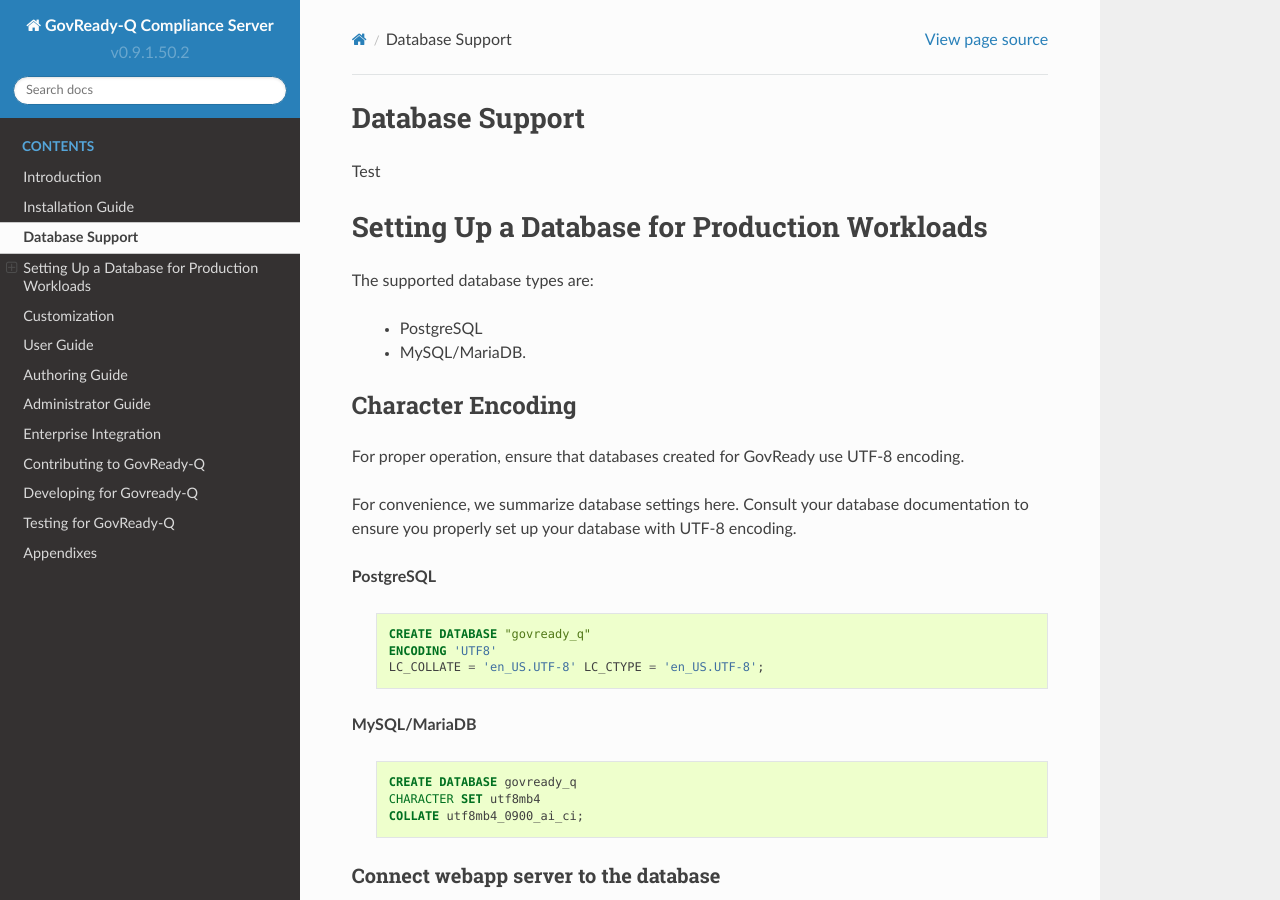
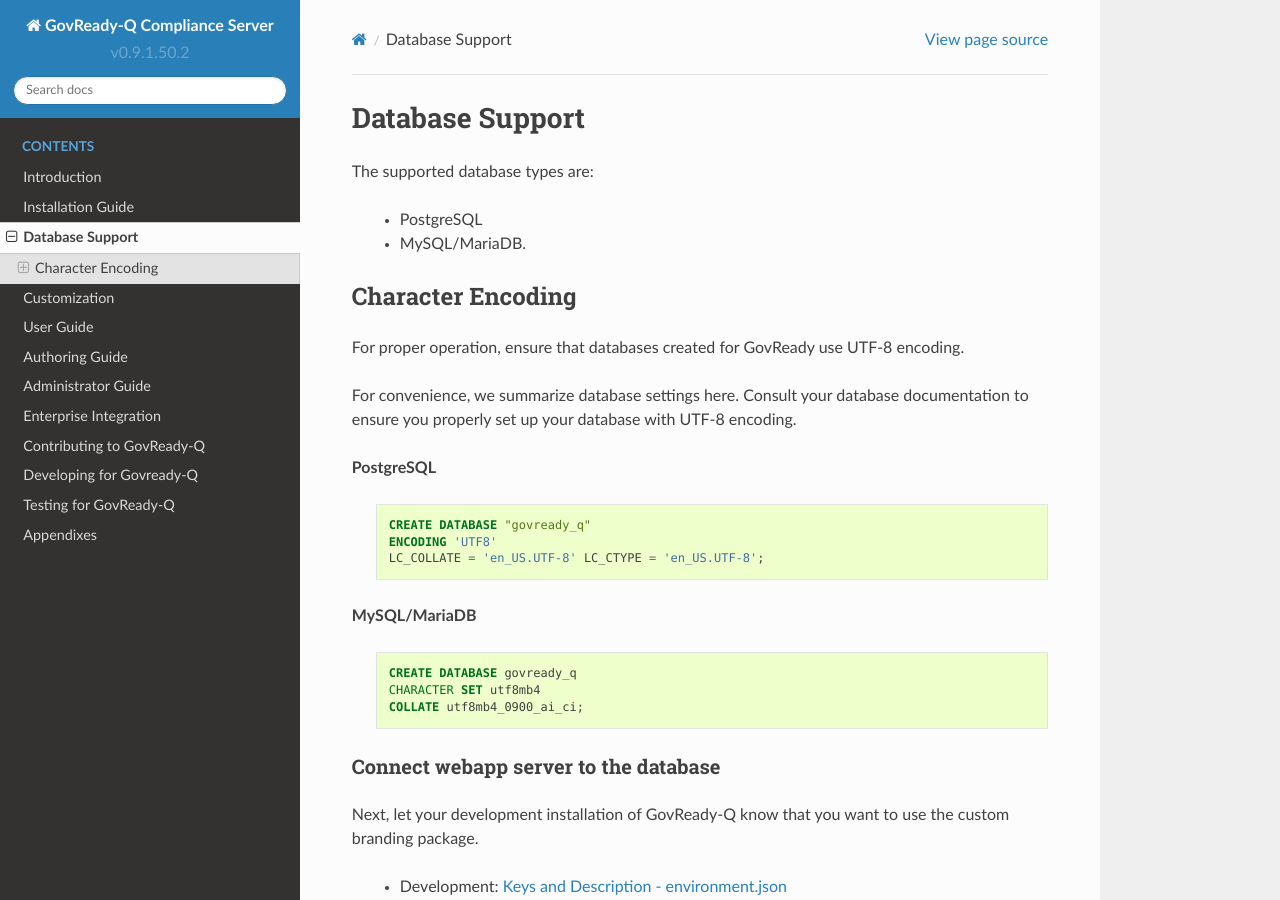
Before and after one commit to GovReady/govready-q-docs, a Sphinx documentation site: the page built from source/db-support/index.rst, in a window 1280 px wide and 900 px high. Built offline with Sphinx 7.4.7 and the Read the Docs theme 2.0.0, drawn with Linux system fonts in a browser that asks for light colours.

Commit message:
removed uneeded docs

```diff
--- a/source/db-support/index.rst
+++ b/source/db-support/index.rst
@@ -7,15 +7,6 @@
 
 .. meta::
   :description: These pages describe GovReady-Q' Database Support.
-
-Test
-
-.. Copyright (C) 2020 GovReady PBC
-
-.. _Setting Up a Database for Production Workloads:
-
-Setting Up a Database for Production Workloads
-==============================================
 
 The supported database types are:
 
```
